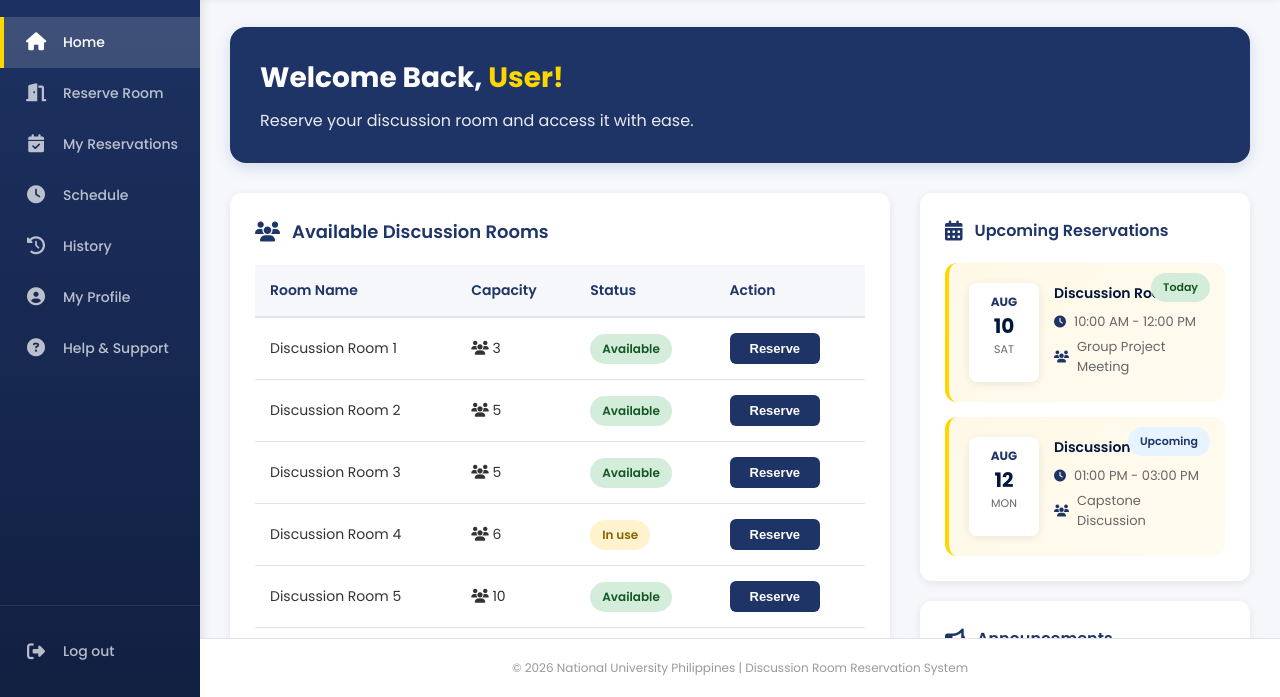
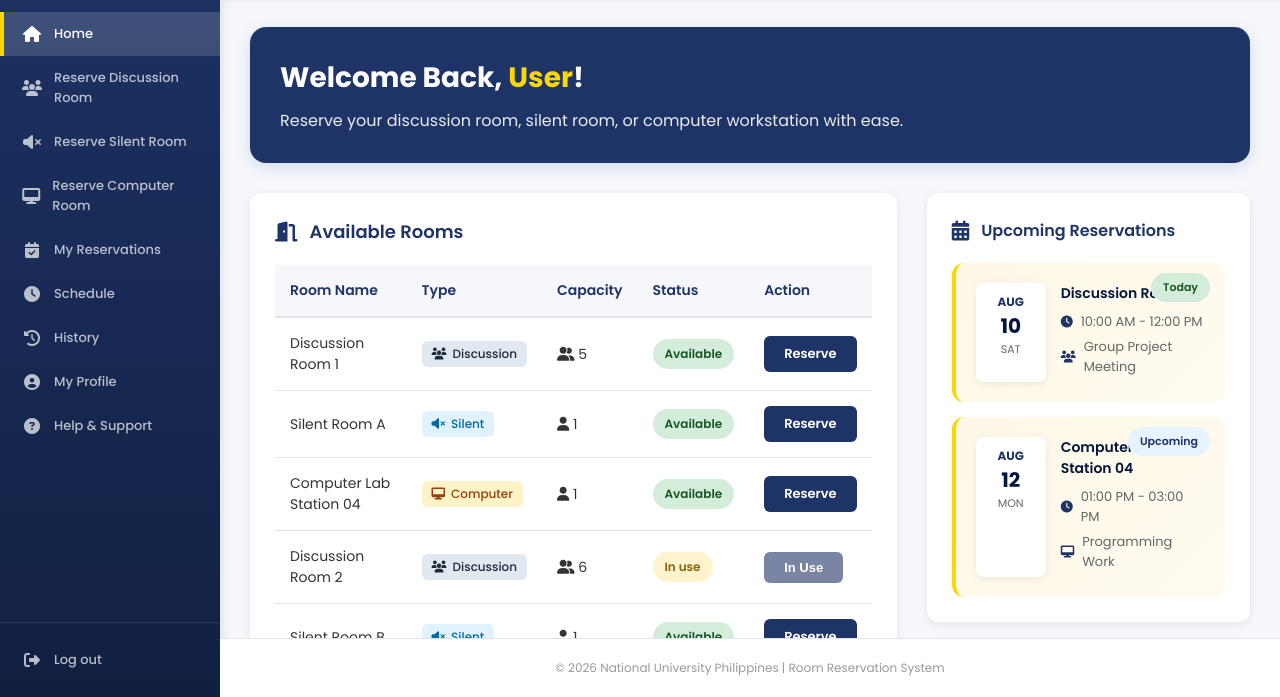
Before and after one commit to samuelr-sld/NUFV-library-room-reservation-system, a plain HTML site: page nav/main/main.html in a window 1280 px wide. Shown: the part 103-800 px from the top of the page. Drawn offline with Linux system fonts and the light colour scheme.

Commit message:
Add files via upload
updated main

```diff
--- a/nav/main/main.css
+++ b/nav/main/main.css
@@ -19,7 +19,7 @@ body {
 
 /* ==================== SIDEBAR ==================== */
 .sidebar {
-    width: 200px;
+    width: 220px;
     background: linear-gradient(180deg, rgba(12, 35, 90, 0.92) 0%, rgba(5, 20, 55, 0.95) 100%);
     color: white;
     display: flex;
@@ -60,7 +60,7 @@ body {
 /* Sidebar Menu */
 .sidebar-menu {
     flex: 1;
-    padding: 20px 0;
+    padding: 15px 0;
     display: flex;
     flex-direction: column;
 }
@@ -68,12 +68,12 @@ body {
 .menu-item {
     display: flex;
     align-items: center;
-    padding: 15px 20px;
+    padding: 12px 18px;
     color: rgba(255, 255, 255, 0.7);
     text-decoration: none;
     transition: all 0.3s ease;
     border-left: 4px solid transparent;
-    gap: 15px;
+    gap: 12px;
 }
 
 .menu-item:hover {
@@ -89,23 +89,23 @@ body {
 }
 
 .menu-item i {
-    font-size: 18px;
-    width: 24px;
+    font-size: 16px;
+    width: 20px;
     text-align: center;
 }
 
 .menu-item span {
-    font-size: 14px;
+    font-size: 13px;
     font-weight: 500;
 }
 
 .sidebar-footer {
-    padding: 20px 0;
+    padding: 15px 0;
     border-top: 1px solid rgba(255, 255, 255, 0.1);
 }
 
 .menu-item.logout {
-    padding: 15px 20px;
+    padding: 12px 18px;
 }
 
 /* ==================== MAIN CONTENT ==================== */
@@ -175,17 +175,27 @@ body {
 .profile-info {
     display: flex;
     flex-direction: column;
+    justify-content: center;
+    max-width: 180px;
 }
 
 .student-name {
     font-weight: 600;
     color: rgba(12, 35, 90, 0.92);
     font-size: 14px;
+    white-space: nowrap;
+    overflow: hidden;
+    text-overflow: ellipsis;
+    display: block;
 }
 
 .student-course {
     font-size: 12px;
     color: #666;
+    white-space: nowrap;
+    overflow: hidden;
+    text-overflow: ellipsis;
+    display: block;
 }
 
 .profile-section i:last-child {
@@ -302,6 +312,32 @@ body {
     background-color: #f9fafb;
 }
 
+/* Room Type Badges */
+.room-type {
+    display: inline-flex;
+    align-items: center;
+    gap: 6px;
+    padding: 4px 10px;
+    border-radius: 6px;
+    font-size: 12px;
+    font-weight: 500;
+}
+
+.room-type.discussion {
+    background-color: #e2e8f0;
+    color: #1e293b;
+}
+
+.room-type.silent {
+    background-color: #e0f2fe;
+    color: #0369a1;
+}
+
+.room-type.computer {
+    background-color: #fef3c7;
+    color: #92400e;
+}
+
 /* Status Badge */
 .status {
     display: inline-block;
@@ -332,6 +368,8 @@ body {
     font-size: 13px;
     cursor: pointer;
     transition: background-color 0.2s ease;
+    text-decoration: none;
+    display: inline-block;
 }
 
 .reserve-btn:hover {
@@ -457,6 +495,7 @@ body {
     background-color: #f9fafb;
     border-radius: 8px;
     margin-bottom: 15px;
+    position: relative;
 }
 
 .announcement-card:last-child {
@@ -500,10 +539,6 @@ body {
     right: 15px;
 }
 
-.announcement-card {
-    position: relative;
-}
-
 /* Footer */
 .footer {
     background: white;
@@ -539,7 +574,7 @@ body {
     }
 
     .sidebar {
-        width: 160px;
+        width: 180px;
     }
 
     .menu-item span {
--- a/nav/main/main.html
+++ b/nav/main/main.html
@@ -28,9 +28,17 @@
                     <i class="fas fa-home"></i>
                     <span>Home</span>
                 </a>
-                <a href="../reserve/reserve.html" class="menu-item">
-                    <i class="fas fa-door-open"></i>
-                    <span>Reserve Room</span>
+                <a href="../Discussion Room/reserve_discussion.html" class="menu-item">
+                    <i class="fas fa-users"></i>
+                    <span>Reserve Discussion Room</span>
+                </a>
+                <a href="../Silent Room/reserve_silent.html" class="menu-item">
+                    <i class="fas fa-volume-mute"></i>
+                    <span>Reserve Silent Room</span>
+                </a>
+                <a href="../Computer Room/reserve_computer.html" class="menu-item">
+                    <i class="fas fa-desktop"></i>
+                    <span>Reserve Computer Room</span>
                 </a>
                 <a href="#" class="menu-item">
                     <i class="fas fa-calendar-check"></i>
@@ -68,7 +76,7 @@
             <header class="header">
                 <h1>Student Dashboard</h1>
                 <div class="header-actions">
-                    <button class="notification-btn">
+                    <button class="notification-btn" aria-label="Notifications">
                         <i class="fas fa-bell"></i>
                     </button>
                     <div class="profile-section">
@@ -87,23 +95,24 @@
                 <!-- Welcome Section -->
                 <section class="welcome-section">
                     <div class="welcome-card">
-                        <h2>Welcome Back, <span class="highlight">User!</span></h2>
-                        <p>Reserve your discussion room and access it with ease.</p>
+                        <h2>Welcome Back, <span class="highlight">User</span>!</h2>
+                        <p>Reserve your discussion room, silent room, or computer workstation with ease.</p>
                     </div>
                 </section>
 
                 <!-- Main Grid -->
                 <div class="dashboard-grid">
-                    <!-- Available Discussion Rooms -->
+                    <!-- Available Rooms Table -->
                     <section class="discussion-rooms">
                         <div class="section-header">
-                            <i class="fas fa-users"></i>
-                            <h2>Available Discussion Rooms</h2>
+                            <i class="fas fa-door-open"></i>
+                            <h2>Available Rooms</h2>
                         </div>
                         <table class="rooms-table">
                             <thead>
                                 <tr>
                                     <th>Room Name</th>
+                                    <th>Type</th>
                                     <th>Capacity</th>
                                     <th>Status</th>
                                     <th>Action</th>
@@ -112,33 +121,45 @@
                             <tbody>
                                 <tr>
                                     <td>Discussion Room 1</td>
-                                    <td><i class="fas fa-users"></i> 3</td>
+                                    <td><span class="room-type discussion"><i class="fas fa-users"></i> Discussion</span></td>
+                                    <td><i class="fas fa-user-friends"></i> 5</td>
                                     <td><span class="status available">Available</span></td>
-                                    <td><button class="reserve-btn">Reserve</button></td>
+                                    <td><a href="../Discussion Room/reserve_discussion.html" class="reserve-btn">Reserve</a></td>
+                                </tr>
+                                <tr>
+                                    <td>Silent Room A</td>
+                                    <td><span class="room-type silent"><i class="fas fa-volume-mute"></i> Silent</span></td>
+                                    <td><i class="fas fa-user"></i> 1</td>
+                                    <td><span class="status available">Available</span></td>
+                                    <td><a href="../Silent Room/reserve_silent.html" class="reserve-btn">Reserve</a></td>
+                                </tr>
+                                <tr>
+                                    <td>Computer Lab Station 04</td>
+                                    <td><span class="room-type computer"><i class="fas fa-desktop"></i> Computer</span></td>
+                                    <td><i class="fas fa-user"></i> 1</td>
+                                    <td><span class="status available">Available</span></td>
+                                    <td><a href="../Computer Room/reserve_computer.html" class="reserve-btn">Reserve</a></td>
                                 </tr>
                                 <tr>
                                     <td>Discussion Room 2</td>
-                                    <td><i class="fas fa-users"></i> 5</td>
-                                    <td><span class="status available">Available</span></td>
-                                    <td><button class="reserve-btn">Reserve</button></td>
+                                    <td><span class="room-type discussion"><i class="fas fa-users"></i> Discussion</span></td>
+                                    <td><i class="fas fa-user-friends"></i> 6</td>
+                                    <td><span class="status in-use">In use</span></td>
+                                    <td><button class="reserve-btn" disabled style="opacity: 0.6; cursor: not-allowed;">In Use</button></td>
                                 </tr>
                                 <tr>
-                                    <td>Discussion Room 3</td>
-                                    <td><i class="fas fa-users"></i> 5</td>
+                                    <td>Silent Room B</td>
+                                    <td><span class="room-type silent"><i class="fas fa-volume-mute"></i> Silent</span></td>
+                                    <td><i class="fas fa-user"></i> 1</td>
                                     <td><span class="status available">Available</span></td>
-                                    <td><button class="reserve-btn">Reserve</button></td>
+                                    <td><a href="../Silent Room/reserve_silent.html" class="reserve-btn">Reserve</a></td>
                                 </tr>
                                 <tr>
-                                    <td>Discussion Room 4</td>
-                                    <td><i class="fas fa-users"></i> 6</td>
+                                    <td>Computer Lab Station 08</td>
+                                    <td><span class="room-type computer"><i class="fas fa-desktop"></i> Computer</span></td>
+                                    <td><i class="fas fa-user"></i> 1</td>
                                     <td><span class="status in-use">In use</span></td>
-                                    <td><button class="reserve-btn">Reserve</button></td>
-                                </tr>
-                                <tr>
-                                    <td>Discussion Room 5</td>
-                                    <td><i class="fas fa-users"></i> 10</td>
-                                    <td><span class="status available">Available</span></td>
-                                    <td><button class="reserve-btn">Reserve</button></td>
+                                    <td><button class="reserve-btn" disabled style="opacity: 0.6; cursor: not-allowed;">In Use</button></td>
                                 </tr>
                             </tbody>
                         </table>
@@ -172,9 +193,9 @@
                                     <div class="dayname">MON</div>
                                 </div>
                                 <div class="reservation-details">
-                                    <h4>Discussion Room 3</h4>
+                                    <h4>Computer Lab Station 04</h4>
                                     <p class="time"><i class="fas fa-clock"></i> 01:00 PM - 03:00 PM</p>
-                                    <p class="activity"><i class="fas fa-users"></i> Capstone Discussion</p>
+                                    <p class="activity"><i class="fas fa-desktop"></i> Programming Work</p>
                                 </div>
                                 <span class="badge upcoming">Upcoming</span>
                             </div>
@@ -202,7 +223,7 @@
                                 </div>
                                 <div class="announcement-content">
                                     <h4>Extended Hours</h4>
-                                    <p>Discussion rooms will be open until 08:00 PM during the midterm week.</p>
+                                    <p>Discussion and Silent rooms will be open until 08:00 PM during midterm week.</p>
                                 </div>
                                 <span class="date">Aug 08, 2026</span>
                             </div>
@@ -213,9 +234,42 @@
 
             <!-- Footer -->
             <footer class="footer">
-                <p>&copy; 2026 National University Philippines | Discussion Room Reservation System</p>
+                <p>&copy; 2026 National University Philippines | Room Reservation System</p>
             </footer>
         </main>
     </div>
+
+    <!-- Automatic User Data Loader Script -->
+    <script>
+        document.addEventListener('DOMContentLoaded', function () {
+            const savedUser = localStorage.getItem('currentUser');
+
+            if (savedUser) {
+                try {
+                    const user = JSON.parse(savedUser);
+
+                    // Update Banner Greeting Name
+                    const highlightElement = document.querySelector('.welcome-card .highlight');
+                    if (highlightElement && user.username) {
+                        highlightElement.textContent = user.username;
+                    }
+
+                    // Update Header Student Name
+                    const nameElement = document.querySelector('.student-name');
+                    if (nameElement && user.username) {
+                        nameElement.textContent = user.username;
+                    }
+
+                    // Update Header Program / Student Number
+                    const courseElement = document.querySelector('.student-course');
+                    if (courseElement) {
+                        courseElement.textContent = user.studentNum || user.course || 'BS Computer Engineering';
+                    }
+                } catch (e) {
+                    console.error('Error parsing current user session:', e);
+                }
+            }
+        });
+    </script>
 </body>
 </html>
```
